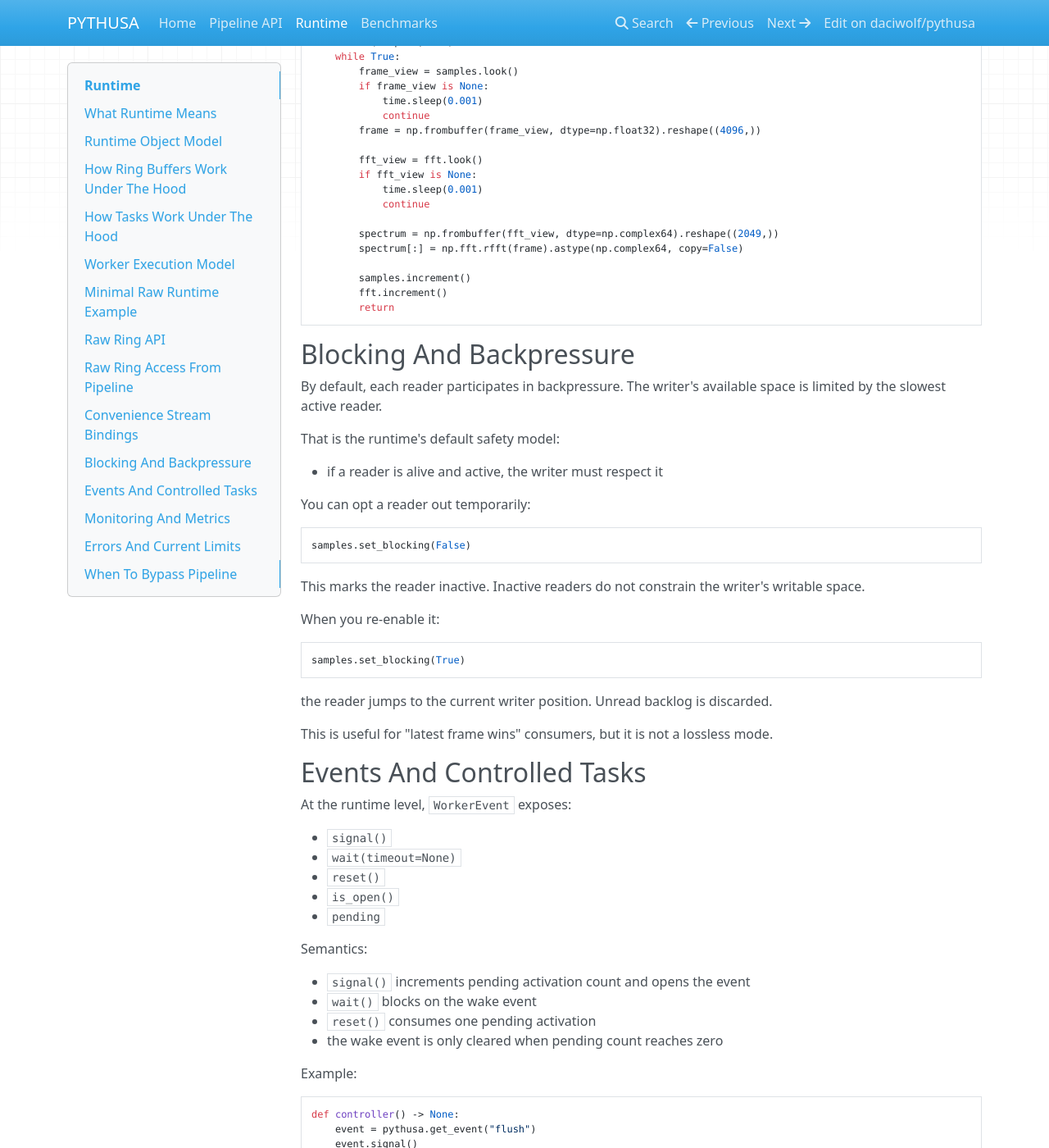
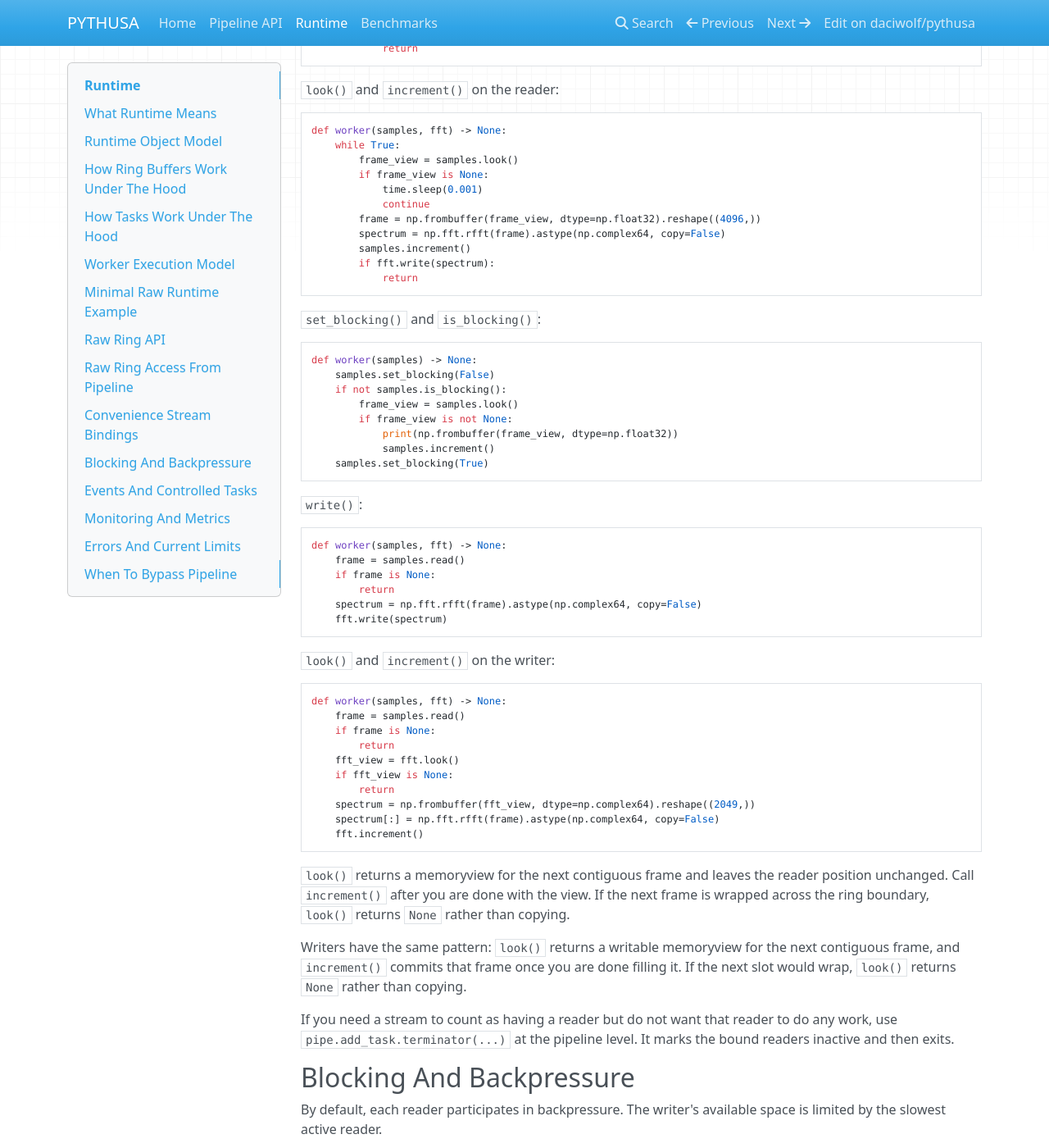
Before and after one commit to daciwolf/pythusa, an MkDocs documentation site: the page built from docs/runtime.md, in a window 1280 px wide and 1400 px high, scrolled down 8490 px. Shown: the whole window at 82% size. Built offline with MkDocs 1.6.1, drawn with Linux system fonts in a browser that asks for light colours; nearby versions of some CDN libraries; some of the changed text lies outside the part shown.

Commit message:
added termination tasks

````diff
--- a/docs/pipeline.md
+++ b/docs/pipeline.md
@@ -242,6 +242,7 @@
 
 - `pipe.add_task.switchable(...)`
 - `pipe.add_task.toggleable(...)`
+- `pipe.add_task.terminator(...)`
 
 Example:
 
@@ -275,6 +276,8 @@
 
 If `activate_on` is missing from the task's event bindings, registration raises `ValueError`.
 
+`terminator(...)` is a built-in no-op reader task. It binds one or more streams, marks those readers inactive, and then returns. Use it when a stream needs a reader for compilation but has no real downstream consumer.
+
 ## Stream Bindings Inside Tasks
 
 At runtime, tasks do not receive raw arrays directly.
@@ -299,23 +302,37 @@
 - `.raw`
 - `.ring`
 
-Example:
+Examples:
+
+`read()`:
 
 ```python
 def worker(samples, fft) -> None:
     while True:
-        view = samples.look()
-        if view is None:
+        frame = samples.read()
+        if frame is None:
             time.sleep(0.001)
             continue
-        frame = np.frombuffer(view, dtype=np.float32).reshape((4096,))
         spectrum = np.fft.rfft(frame).astype(np.complex64, copy=False)
-        samples.increment()
         if fft.write(spectrum):
             return
 ```
 
-For lower-allocation paths on the writer side, fill the borrowed view directly:
+`read_into(out)`:
+
+```python
+def worker(samples, fft) -> None:
+    frame = np.empty((4096,), dtype=np.float32)
+    while True:
+        if not samples.read_into(frame):
+            time.sleep(0.001)
+            continue
+        spectrum = np.fft.rfft(frame).astype(np.complex64, copy=False)
+        if fft.write(spectrum):
+            return
+```
+
+`look()` and `increment()` on the reader:
 
 ```python
 def worker(samples, fft) -> None:
@@ -325,15 +342,49 @@
             time.sleep(0.001)
             continue
         frame = np.frombuffer(frame_view, dtype=np.float32).reshape((4096,))
-        fft_view = fft.look()
-        if fft_view is None:
-            time.sleep(0.001)
-            continue
-        spectrum = np.frombuffer(fft_view, dtype=np.complex64).reshape((2049,))
-        spectrum[:] = np.fft.rfft(frame).astype(np.complex64, copy=False)
+        spectrum = np.fft.rfft(frame).astype(np.complex64, copy=False)
         samples.increment()
-        fft.increment()
+        if fft.write(spectrum):
+            return
+```
+
+`set_blocking()` and `is_blocking()`:
+
+```python
+def worker(samples) -> None:
+    samples.set_blocking(False)
+    if not samples.is_blocking():
+        latest = samples.look()
+        if latest is not None:
+            print(np.frombuffer(latest, dtype=np.float32))
+            samples.increment()
+    samples.set_blocking(True)
+```
+
+`write()`:
+
+```python
+def worker(samples, fft) -> None:
+    frame = samples.read()
+    if frame is None:
         return
+    spectrum = np.fft.rfft(frame).astype(np.complex64, copy=False)
+    fft.write(spectrum)
+```
+
+`look()` and `increment()` on the writer:
+
+```python
+def worker(samples, fft) -> None:
+    frame = samples.read()
+    if frame is None:
+        return
+    fft_view = fft.look()
+    if fft_view is None:
+        return
+    spectrum = np.frombuffer(fft_view, dtype=np.complex64).reshape((2049,))
+    spectrum[:] = np.fft.rfft(frame).astype(np.complex64, copy=False)
+    fft.increment()
 ```
 
 Notes:
--- a/docs/runtime.md
+++ b/docs/runtime.md
@@ -389,7 +389,23 @@
 - `.raw`
 - `.ring`
 
-For performance-sensitive tasks, prefer `read_into(...)` over `read()` to avoid one allocation per frame:
+Examples:
+
+`read()`:
+
+```python
+def worker(samples, fft) -> None:
+    while True:
+        frame = samples.read()
+        if frame is None:
+            time.sleep(0.001)
+            continue
+        spectrum = np.fft.rfft(frame).astype(np.complex64, copy=False)
+        if fft.write(spectrum):
+            return
+```
+
+`read_into(out)`:
 
 ```python
 def worker(samples, fft) -> None:
@@ -403,11 +419,7 @@
             return
 ```
 
-If you need a zero-copy borrow instead of filling a caller-owned array, `look()` returns a memoryview for the next contiguous frame and leaves the reader position unchanged. Call `increment()` after you are done with the view. If the next frame is wrapped across the ring boundary, `look()` returns `None` rather than copying.
-
-Writers have the same pattern: `look()` returns a writable memoryview for the next contiguous frame, and `increment()` commits that frame once you are done filling it. If the next slot would wrap, `look()` returns `None` rather than copying.
-
-Example:
+`look()` and `increment()` on the reader:
 
 ```python
 def worker(samples, fft) -> None:
@@ -417,19 +429,56 @@
             time.sleep(0.001)
             continue
         frame = np.frombuffer(frame_view, dtype=np.float32).reshape((4096,))
+        spectrum = np.fft.rfft(frame).astype(np.complex64, copy=False)
+        samples.increment()
+        if fft.write(spectrum):
+            return
+```
 
-        fft_view = fft.look()
-        if fft_view is None:
-            time.sleep(0.001)
-            continue
+`set_blocking()` and `is_blocking()`:
 
-        spectrum = np.frombuffer(fft_view, dtype=np.complex64).reshape((2049,))
-        spectrum[:] = np.fft.rfft(frame).astype(np.complex64, copy=False)
+```python
+def worker(samples) -> None:
+    samples.set_blocking(False)
+    if not samples.is_blocking():
+        frame_view = samples.look()
+        if frame_view is not None:
+            print(np.frombuffer(frame_view, dtype=np.float32))
+            samples.increment()
+    samples.set_blocking(True)
+```
 
-        samples.increment()
-        fft.increment()
+`write()`:
+
+```python
+def worker(samples, fft) -> None:
+    frame = samples.read()
+    if frame is None:
         return
+    spectrum = np.fft.rfft(frame).astype(np.complex64, copy=False)
+    fft.write(spectrum)
 ```
+
+`look()` and `increment()` on the writer:
+
+```python
+def worker(samples, fft) -> None:
+    frame = samples.read()
+    if frame is None:
+        return
+    fft_view = fft.look()
+    if fft_view is None:
+        return
+    spectrum = np.frombuffer(fft_view, dtype=np.complex64).reshape((2049,))
+    spectrum[:] = np.fft.rfft(frame).astype(np.complex64, copy=False)
+    fft.increment()
+```
+
+`look()` returns a memoryview for the next contiguous frame and leaves the reader position unchanged. Call `increment()` after you are done with the view. If the next frame is wrapped across the ring boundary, `look()` returns `None` rather than copying.
+
+Writers have the same pattern: `look()` returns a writable memoryview for the next contiguous frame, and `increment()` commits that frame once you are done filling it. If the next slot would wrap, `look()` returns `None` rather than copying.
+
+If you need a stream to count as having a reader but do not want that reader to do any work, use `pipe.add_task.terminator(...)` at the pipeline level. It marks the bound readers inactive and then exits.
 
 ## Blocking And Backpressure
 
````
Also changed, not shown: README.md (+1 -1 lines), 2 other files.
